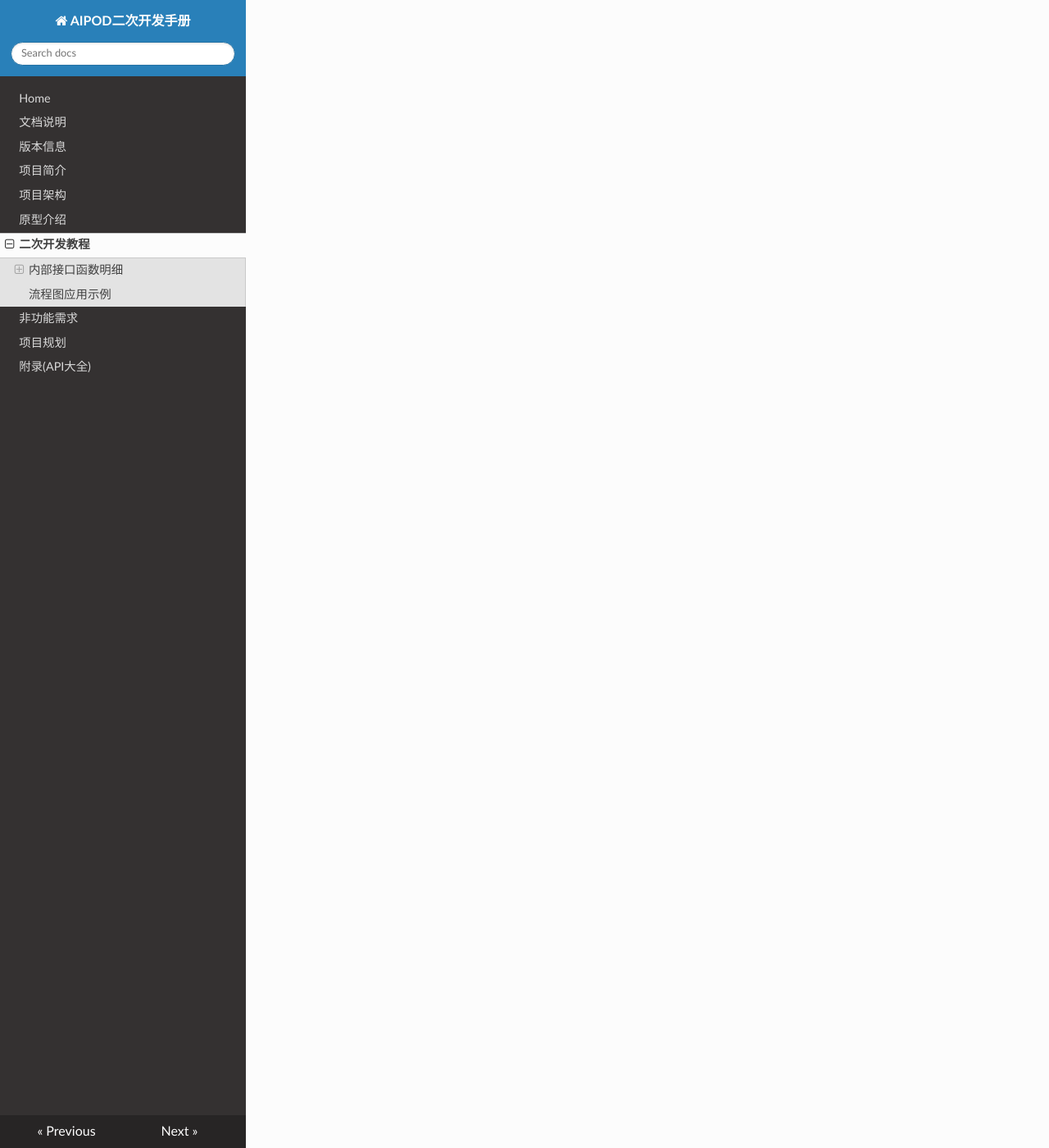
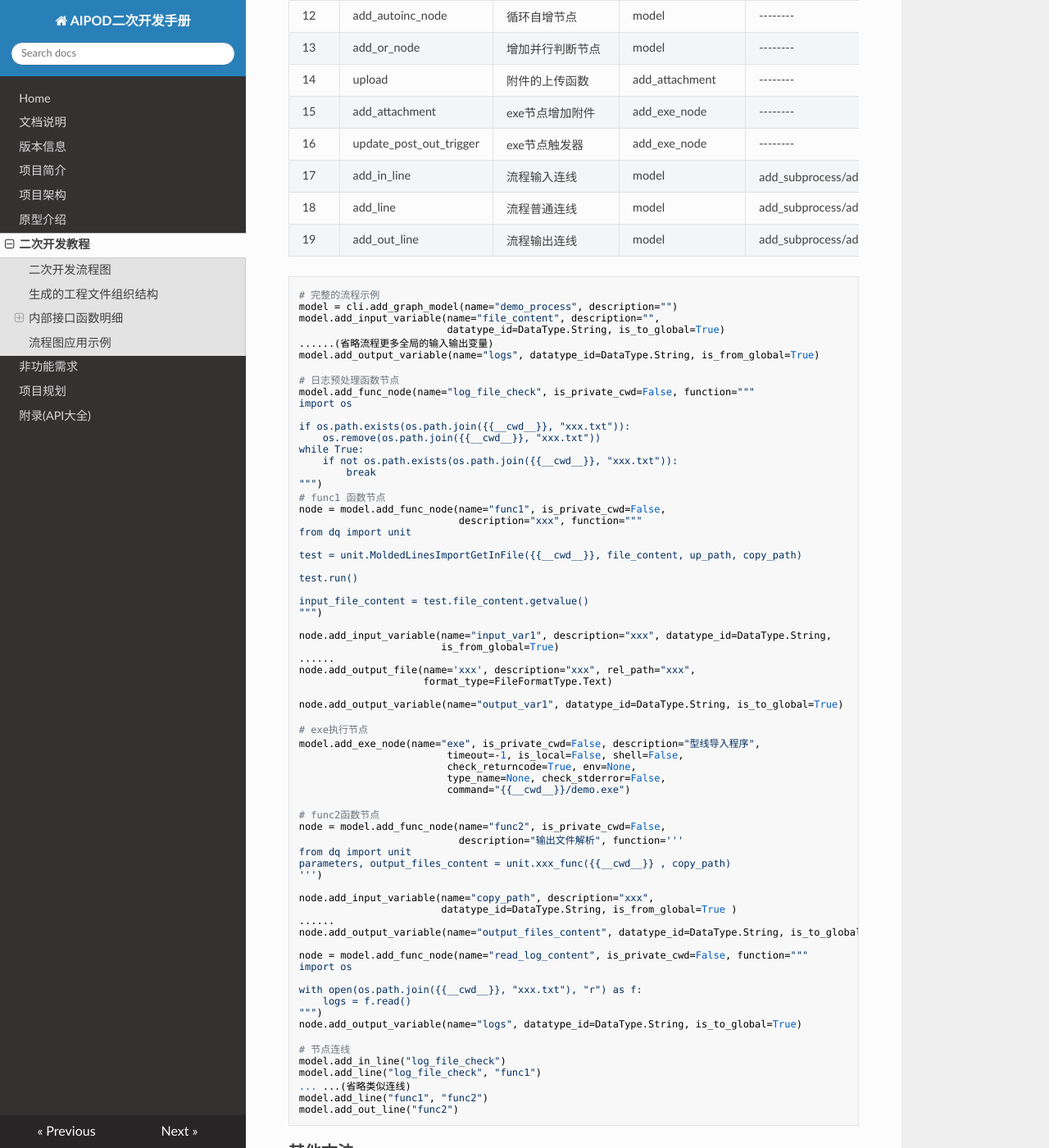
Before and after one commit to solheng/UnilabDoc, an MkDocs documentation site: the page built from docs/二次开发教程.md, in a window 1280 px wide and 1400 px high, scrolled down 1828 px. Shown: the whole window at 82% size. Built offline with MkDocs 1.6.1, drawn with Linux system fonts in a browser that asks for light colours; nearby versions of some CDN libraries; some of the changed text lies outside the part shown.

```diff
--- a/docs/二次开发教程.md
+++ b/docs/二次开发教程.md
@@ -1,19 +1,137 @@
 # 二次开发教程
+* 二次开发的最终产物 - `通过内部脚本生成一个包含对应流程的工程目录(用于aipod执行和启动).`
+## 二次开发流程图
+![二次开发流程图.png](img/二次开发流程图.png)
+## 生成的工程文件组织结构
+    project_name         # 项目文件夹名称(自定义)
+        cwd/             # 执行任务的工作目录
+            ...
+        default/         # 流程、结果集、代理模型、任务数据库文件等常量数据文件
+            ...
+        log/             # 日志文件目录
+            ...
+        tmp/
+            ...
+        default.aipod    # 项目配置文件
+        log.db3          # 日志数据库
+## 内部接口函数明细
 
-For full documentation visit [mkdocs.org](https://www.mkdocs.org).
+### 工程侧常用方法
+| 序号| 对象名 | 作用 | 所属模块 |
+| ------------ | ------------- | ------------ |------------ |
+| 1 | Solution  | 流程操作对象 |aipod |
+| 2 | create_default_solution | 创建aipod工程函数 |aipod |
+| 3 | open_aipod_project  | 打开aipod工程函数 |aipod |
 
-## 内部接口函数明细
-### 工程侧
-* `mkdocs new [dir-name]` - Create a new project.
-* `mkdocs serve` - Start the live-reloading docs server.
-### 流程侧
-* `mkdocs new [dir-name]` - Create a new project.
-* `mkdocs serve` - Start the live-reloading docs server.
-### 节点侧
-#### 输入输出
-#### exe
-#### 函数/python
-#### 特定...
+
+    """创建工程的示例代码"""
+
+    # 1. 导入aipod内置的方法
+    from aipod import Solution, create_default_solution, open_aipod_project
+    # 1. 导入aipod内置的方法
+    solution = create_default_solution(path, title="", port=60007, description="").default
+
+    calcmodel_cli = solution.get_calcmodel_cli()
+
+    graph_model = calcmodel_cli.add_graph_model(name="流程名称", description="描述信息")
+
+    graph_model.add_dynamic_file(name="动态文件名称", description="动态文件描述", rel_path='相对路径')
+
+    graph_model.add_func_node(name="函数节点名称", is_private_cwd=False, function="""python 脚本""")
+
+### 流程侧常用方法
+| 序号| 对象名 | 作用 | 上层对象 | 备注 |
+| ------------ | ------------- | ------------ |------------ |------------ |
+| 1 | add_graph_model | 流程操作对象 |aipod |-------- |
+| 2 | add_func_node | 创建aipod工程函数 |aipod |-------- |
+| 3 | add_exe_node | 打开aipod工程函数 |aipod |-------- |
+| 4 | add_process_group | 获取流程组信息 |get_calcmodel_cli |-------- |
+| 5 | add_subprocess | 获取子流程 |add_process_group |-------- |
+| 6 | add_dynamic_file | 添加动态文件 |add_graph_model |-------- |
+| 7 | add_input_variable | 添加输入变量 |model/node| 全局/节点均支持 |
+| 8 | add_output_variable | 添加输出变量 |model/node| 全局/节点均支持 |
+| 9 | add_loop_node | 添加循环节点 |model |-------- |
+| 10 | add_local_input_variable | 添加节点输入变量 |model |-------- |
+| 11 | add_condition_node | 添加判定节点 |model |-------- |
+| 12 | add_autoinc_node | 循环自增节点 |model |-------- |
+| 13 | add_or_node | 增加并行判断节点 |model |-------- |
+| 14 | upload | 附件的上传函数 |add_attachment |-------- |
+| 15 | add_attachment | exe节点增加附件 |add_exe_node |-------- |
+| 16 | update_post_out_trigger | exe节点触发器 |add_exe_node |-------- |
+| 17 | add_in_line | 流程输入连线 |model |add_subprocess/add_graph_model等均可 |
+| 18 | add_line | 流程普通连线 |model |add_subprocess/add_graph_model |
+| 19 | add_out_line | 流程输出连线 |model |add_subprocess/add_graph_model |
+
+    # 完整的流程示例
+    model = cli.add_graph_model(name="demo_process", description="")
+    model.add_input_variable(name="file_content", description="",
+                             datatype_id=DataType.String, is_to_global=True)
+    ......(省略流程更多全局的输入输出变量)
+    model.add_output_variable(name="logs", datatype_id=DataType.String, is_from_global=True)
+
+    # 日志预处理函数节点
+    model.add_func_node(name="log_file_check", is_private_cwd=False, function="""
+    import os
+
+    if os.path.exists(os.path.join({{__cwd__}}, "xxx.txt")):
+        os.remove(os.path.join({{__cwd__}}, "xxx.txt"))
+    while True:
+        if not os.path.exists(os.path.join({{__cwd__}}, "xxx.txt")):
+            break
+    """)
+    # func1 函数节点
+    node = model.add_func_node(name="func1", is_private_cwd=False,
+                               description="xxx", function="""
+    from dq import unit
+
+    test = unit.MoldedLinesImportGetInFile({{__cwd__}}, file_content, up_path, copy_path)
+
+    test.run()
+
+    input_file_content = test.file_content.getvalue()
+    """)
+
+    node.add_input_variable(name="input_var1", description="xxx", datatype_id=DataType.String,
+                            is_from_global=True)
+    ......
+    node.add_output_file(name='xxx', description="xxx", rel_path="xxx",
+                         format_type=FileFormatType.Text)
+
+    node.add_output_variable(name="output_var1", datatype_id=DataType.String, is_to_global=True)
+
+    # exe执行节点
+    model.add_exe_node(name="exe", is_private_cwd=False, description="型线导入程序",
+                             timeout=-1, is_local=False, shell=False,
+                             check_returncode=True, env=None,
+                             type_name=None, check_stderror=False,
+                             command="{{__cwd__}}/demo.exe")
+
+    # func2函数节点
+    node = model.add_func_node(name="func2", is_private_cwd=False,
+                               description="输出文件解析", function='''
+    from dq import unit
+    parameters, output_files_content = unit.xxx_func({{__cwd__}} , copy_path)
+    ''')
+
+    node.add_input_variable(name="copy_path", description="xxx",
+                            datatype_id=DataType.String, is_from_global=True )
+    ......
+    node.add_output_variable(name="output_files_content", datatype_id=DataType.String, is_to_global=True)
+
+    node = model.add_func_node(name="read_log_content", is_private_cwd=False, function="""
+    import os
+
+    with open(os.path.join({{__cwd__}}, "xxx.txt"), "r") as f:
+        logs = f.read()
+    """)
+    node.add_output_variable(name="logs", datatype_id=DataType.String, is_to_global=True)
+
+    # 节点连线
+    model.add_in_line("log_file_check")
+    model.add_line("log_file_check", "func1")
+    ... ...(省略类似连线)
+    model.add_line("func1", "func2")
+    model.add_out_line("func2")
 
 ### 其他方法
 * `mkdocs new [dir-name]` - Create a new project.
```
Also changed, not shown: docs/img/二次开发流程图.png (added).
